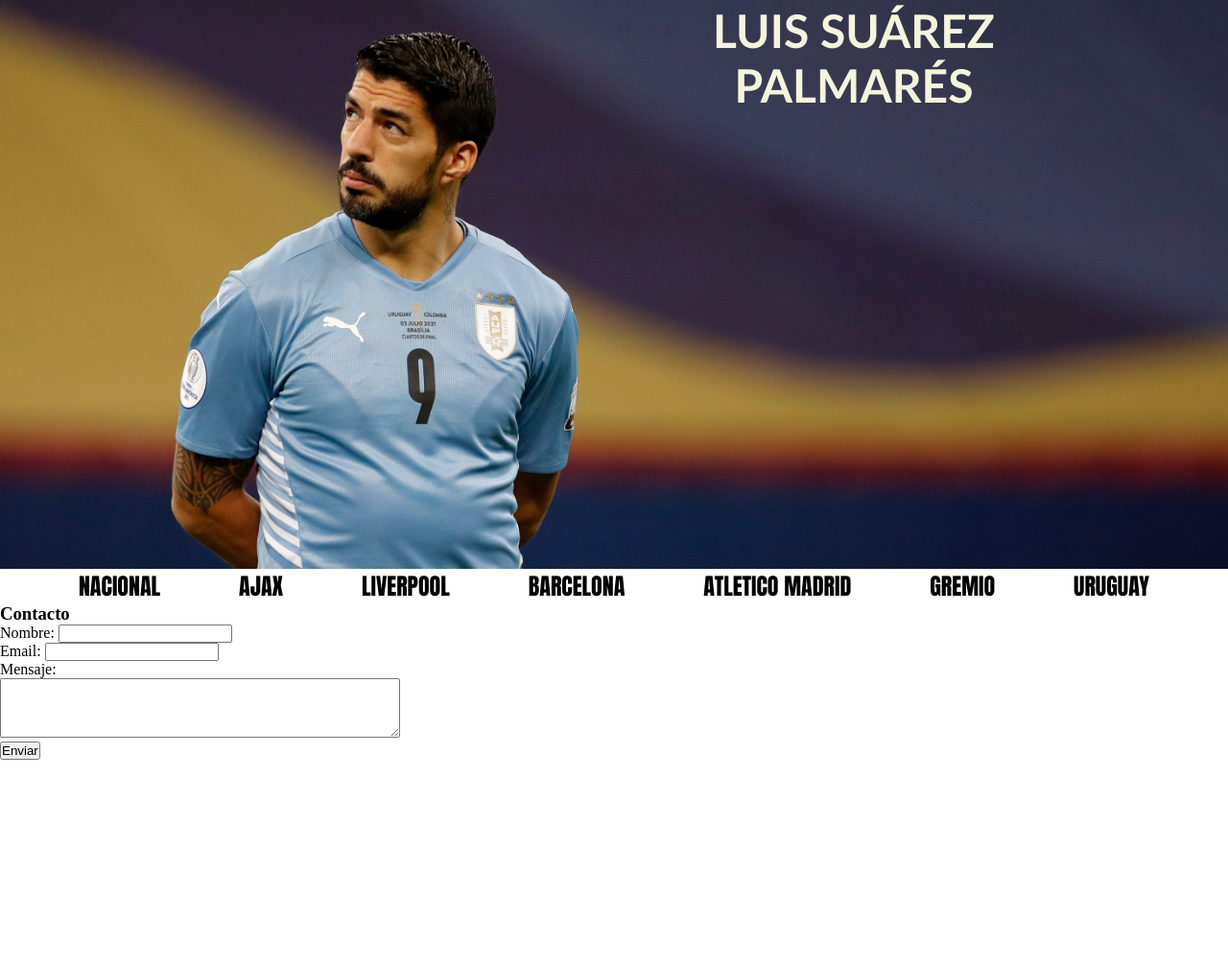
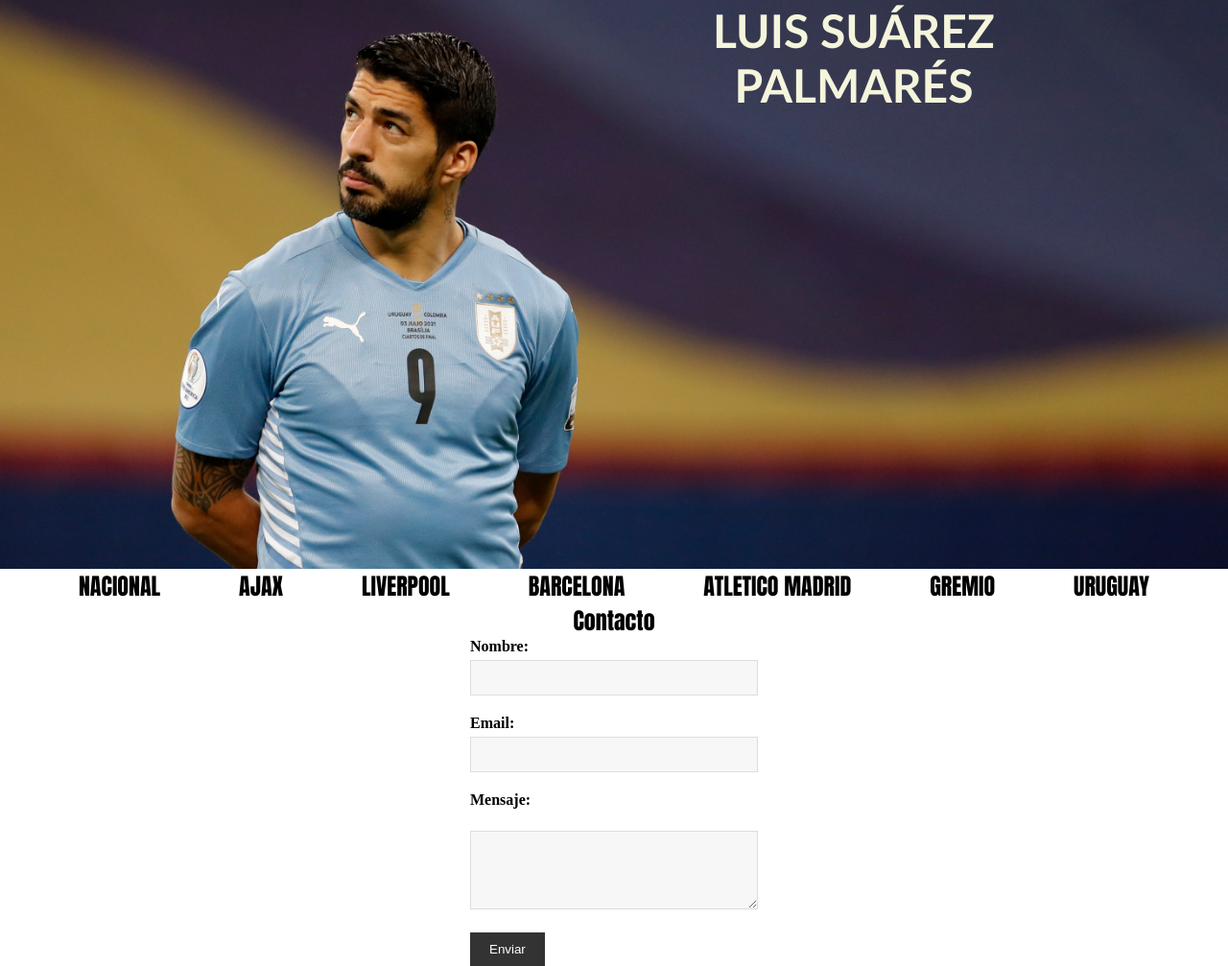
Before and after one commit to diegocabot/PreEntrega3_Cabot, a plain HTML site: page index.html in a window 1280 px wide. Shown: the part 302-1309 px from the top of the page at 96% size. Before the commit the page ends 1094 px from the top, so only its background shows below. Drawn offline with Linux system fonts and the light colour scheme; a web font is replaced by a local one.

Commit message:
formulario

```diff
--- a/SCSS/_formulario.scss
+++ b/SCSS/_formulario.scss
@@ -9,34 +9,34 @@
   text-align: center;
 }
 
-.formulario-contenedor {
+.form-container {
       width: $form-width;
       margin: 0 auto;
     }
 
-.formulario-grupo {
+.form-group {
       margin-bottom: 20px;
     }
 
-.formulario-label {
+.form-label {
       display: block;
       margin-bottom: 5px;
       font-weight: bold;
     }
 
-.formulario-input {
+.form-input {
       width: 100%;
       padding: $input-padding;
       border: 1px solid $input-border-color;
       background-color: $input-bg-color;
     }
 
-.formulario-input:focus {
+.form-input:focus {
       outline: none;
       border-color: darken($input-border-color, 10%);
     }
 
-.formulario-enviar {
+.form-submit {
       padding: 10px 20px;
       background-color: #333;
       color: #fff;
@@ -44,11 +44,11 @@
       cursor: pointer;
     }
 
-.form-enviar:hover {
+.form-submit:hover {
       background-color: darken(#333, 10%);
     }
 
-.form-titulo {
+.form-title {
       @include text-center;
       font-family: Impact, Haettenschweiler, 'Arial Narrow Bold', sans-serif;
       font-size: $medium-font-size;
--- a/index.html
+++ b/index.html
@@ -42,25 +42,25 @@
             </ul>
         </nav>
 
-    <h3 class="formulario-titulo">Contacto</h3>
-    <div class="formulario-contenedor">
+    <h3 class="form-title">Contacto</h3>
+    <div class="form-container">
       <form action="#" method="POST">
-        <div class="formulario-grupo">
-          <label for="nombre" class="formulario-label">Nombre:</label>
-          <input type="text" id="nombre" name="nombre" class="formulario-input" required>
+        <div class="form-group">
+          <label for="nombre" class="form-label">Nombre:</label>
+          <input type="text" id="nombre" name="nombre" class="form-input" required>
         </div>
 
-        <div class="formulario-grupo">
-          <label for="email" class="formulario-label">Email:</label>
-          <input type="email" id="email" name="email" class="formulario-input" required>
+        <div class="form-group">
+          <label for="email" class="form-label">Email:</label>
+          <input type="email" id="email" name="email" class="form-input" required>
         </div>
 
-        <div class="formulario-grupo">
-          <label for="mensaje" class="formulario-label">Mensaje:</label><br>
-          <textarea id="mensaje" name="mensaje" class="formulario-input" rows="4" cols="50"></textarea>
+        <div class="form-group">
+          <label for="mensaje" class="form-label">Mensaje:</label><br>
+          <textarea id="mensaje" name="mensaje" class="form-input" rows="4" cols="50"></textarea>
         </div>
 
-        <input type="submit" value="Enviar" class="formulario-enviar">
+        <input type="submit" value="Enviar" class="form-submit">
       </form>
     </div>
 </body>
```
